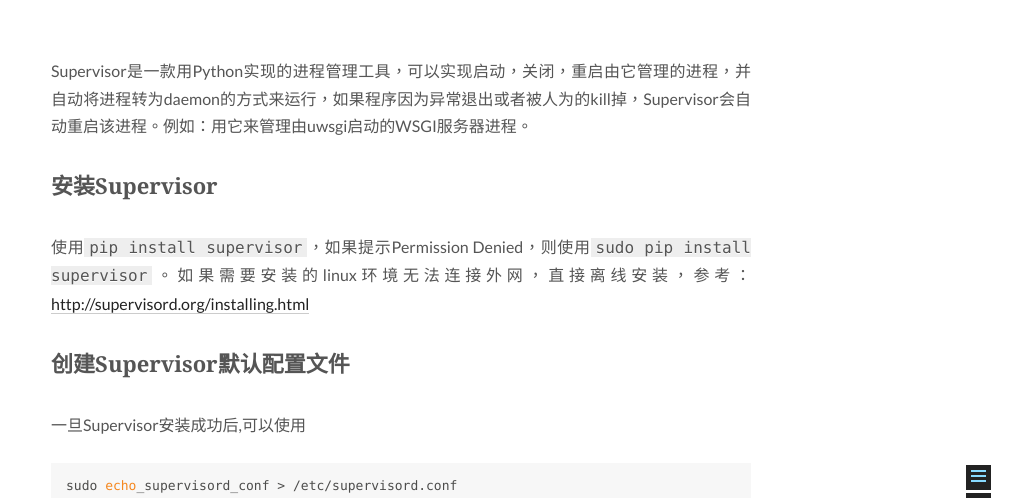
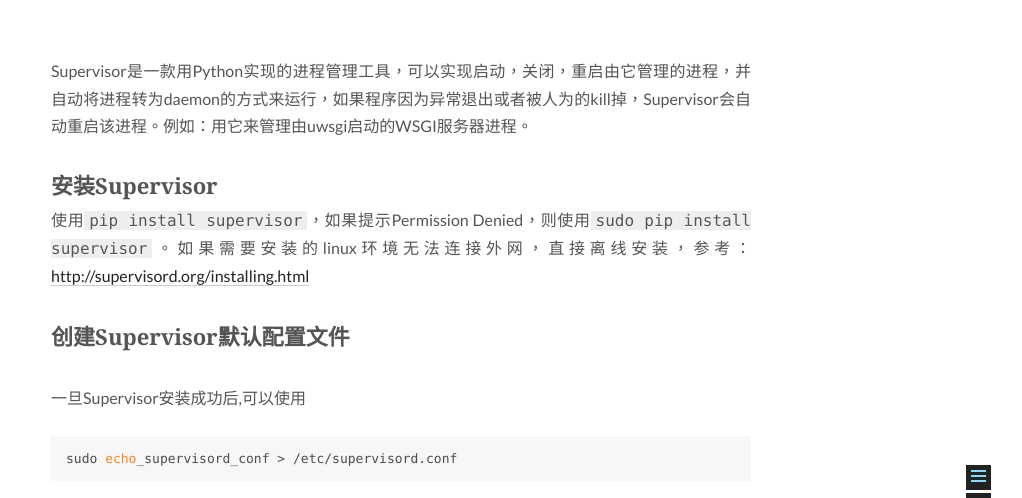
Before and after one commit to elcricwu/elcricwu.github.io, a plain HTML site: page 2015/08/22/supervisor-installation-configuration/index.html in a window 1280 px wide. Shown: the part 265-763 px from the top of the page, without its empty margins (239-1261 px from the left). Drawn offline with Linux system fonts and the light colour scheme; a script that the page names is missing.

Commit message:
Site updated: 2015-09-07 22:36:46

```diff
--- a/2015/08/22/supervisor-installation-configuration/index.html
+++ b/2015/08/22/supervisor-installation-configuration/index.html
@@ -45,7 +45,7 @@
 <meta property="og:site_name" content="Think Different">
 <meta property="og:description" content="Supervisor是一款用Python实现的进程管理工具，可以实现启动，关闭，重启由它管理的进程，并自动将进程转为daemon的方式来运行，如果程序因为异常退出或者被人为的kill掉，Supervisor会自动重启该进程。例如：用它来管理由uwsgi启动的WSGI服务器进程。
 安装Supervisor使用pip install supervisor，如果提示Permission Denied">
-<meta property="og:updated_time" content="2015-08-27T02:07:01.000Z">
+<meta property="og:updated_time" content="2015-09-07T14:36:28.000Z">
 <meta name="twitter:card" content="summary">
 <meta name="twitter:title" content="Supervisor安装与配置">
 <meta name="twitter:description" content="Supervisor是一款用Python实现的进程管理工具，可以实现启动，关闭，重启由它管理的进程，并自动将进程转为daemon的方式来运行，如果程序因为异常退出或者被人为的kill掉，Supervisor会自动重启该进程。例如：用它来管理由uwsgi启动的WSGI服务器进程。
@@ -225,7 +225,7 @@
 
 
         <span itemprop="articleBody"><p>Supervisor是一款用Python实现的进程管理工具，可以实现启动，关闭，重启由它管理的进程，并自动将进程转为daemon的方式来运行，如果程序因为异常退出或者被人为的kill掉，Supervisor会自动重启该进程。例如：用它来管理由uwsgi启动的WSGI服务器进程。  </p>
-<p></p><h2>安装Supervisor</h2><br>使用<code>pip install supervisor</code>，如果提示Permission Denied，则使用<code>sudo pip install supervisor</code>。如果需要安装的linux环境无法连接外网，直接离线安装，参考：<a href="http://supervisord.org/installing.html" target="_blank" rel="external">http://supervisord.org/installing.html</a><p></p>
+<h2 id="安装Supervisor">安装Supervisor</h2><p>使用<code>pip install supervisor</code>，如果提示Permission Denied，则使用<code>sudo pip install supervisor</code>。如果需要安装的linux环境无法连接外网，直接离线安装，参考：<a href="http://supervisord.org/installing.html" target="_blank" rel="external">http://supervisord.org/installing.html</a></p>
 <p></p><h2>创建Supervisor默认配置文件</h2><br>一旦Supervisor安装成功后,可以使用<p></p>
 <pre><code>sudo <span class="built_in">echo</span>_supervisord_conf &gt; /etc/supervisord.conf
 </code></pre><p>来生成默认的配置文件。文件中大部分内容都是用分号(;)注释掉的，配置文件的格式是ini格式。当然你也可以直接使用</p>
@@ -384,7 +384,7 @@
           <div class="post-toc">
 
 
-              <div class="post-toc-content"><ol class="nav"><li class="nav-item nav-level-2"><a class="nav-link" href="#undefined"><span class="nav-number">1.</span> <span class="nav-text">安装Supervisor</span></a></li><li class="nav-item nav-level-2"><a class="nav-link" href="#undefined"><span class="nav-number">2.</span> <span class="nav-text">创建Supervisor默认配置文件</span></a></li><li class="nav-item nav-level-2"><a class="nav-link" href="#undefined"><span class="nav-number">3.</span> <span class="nav-text">启动Supervisor</span></a></li><li class="nav-item nav-level-2"><a class="nav-link" href="#undefined"><span class="nav-number">4.</span> <span class="nav-text">使用supervisorctl来管理进程</span></a></li></ol></div>
+              <div class="post-toc-content"><ol class="nav"><li class="nav-item nav-level-2"><a class="nav-link" href="#安装Supervisor"><span class="nav-number">1.</span> <span class="nav-text">安装Supervisor</span></a></li><li class="nav-item nav-level-2"><a class="nav-link" href="#undefined"><span class="nav-number">2.</span> <span class="nav-text">创建Supervisor默认配置文件</span></a></li><li class="nav-item nav-level-2"><a class="nav-link" href="#undefined"><span class="nav-number">3.</span> <span class="nav-text">启动Supervisor</span></a></li><li class="nav-item nav-level-2"><a class="nav-link" href="#undefined"><span class="nav-number">4.</span> <span class="nav-text">使用supervisorctl来管理进程</span></a></li></ol></div>
 
           </div>
           <div class="post-toc-indicator-bottom post-toc-indicator"></div>
--- a/css/main.css
+++ b/css/main.css
@@ -1061,7 +1061,7 @@
   width: 4px;
   height: 4px;
   border-radius: 50%;
-  background: #53cfcd;
+  background: #aff;
 }
 .sidebar-nav {
   margin: 0;
```
Also changed, not shown: index.html (+1 -1 lines).
